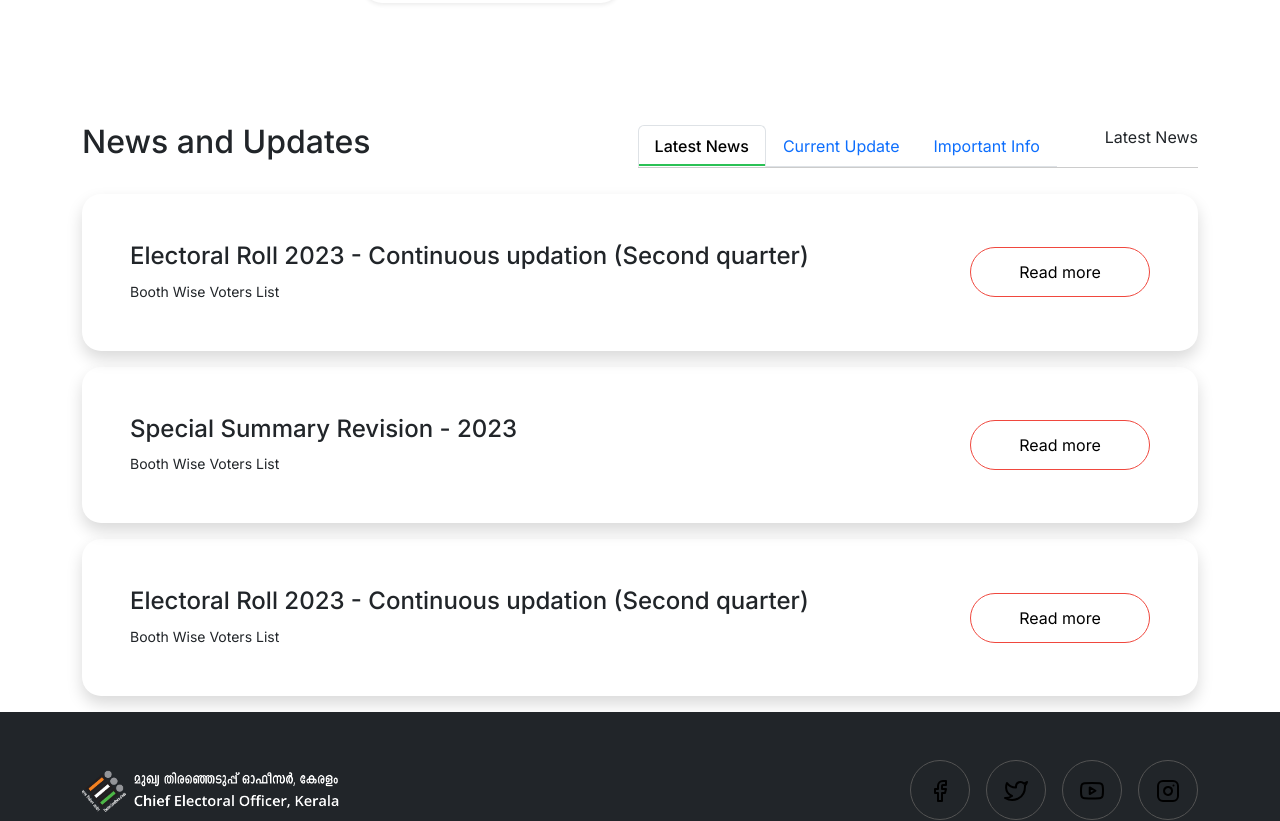
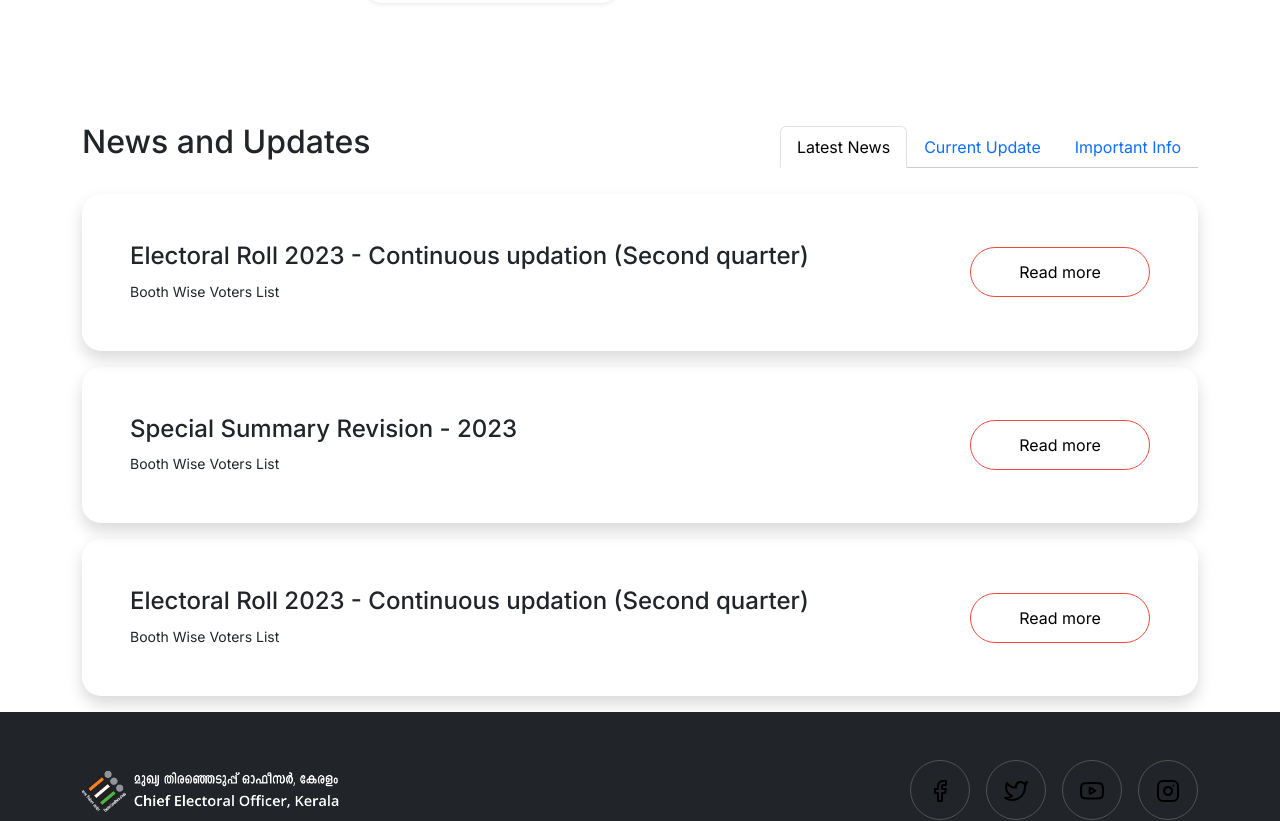
Before and after one commit to kripalakshmy82/ceokerala-kripa, a Next.js app: page / in a window 1280 px wide. Shown: the part 1680-2501 px from the top of the page. Built offline with nearby package versions, Linux system fonts and the light colour scheme.

Commit message:
News Update Tab Implementation

```diff
--- a/src/app/home/NewsUpdate/index.js
+++ b/src/app/home/NewsUpdate/index.js
@@ -1,6 +1,6 @@
 "use client";
 
-import { Container, Tabs, Tab } from "react-bootstrap";
+import { Container, Tab, Nav } from "react-bootstrap";
 import { newsUpdate } from "@/app/data";
 
 const tabsNavigation = [
@@ -22,37 +22,51 @@ const NewsUpdate = () => {
   return (
     <section className="latest-news">
       <Container>
+        <Tab.Container
+          id="news-tabs"
+          defaultActiveKey="latest-news"
+          unmountOnExit
+        >
           <div className="news-title-section d-flex flex-lg-row flex-md-row flex-sm-column flex-column justify-content-between align-items-center mb-lg-4 mb-md-4 mb-sm-4 mb-3">
             <div className="flex-block">
               <div className="flex-item">
                 <h2 className="site-heading">News and Updates</h2>
               </div>
             </div>
-
-          <div className="flex-block flex-block-links d-flex gap-5">
-            <Tabs className="mb-0" defaultActiveKey={[0]} variant="tabs">
-              {tabsNavigation.map(({ title }, key) => (
-                <Tab eventKey={key} title={title} className="position-relative">
-                  {title}
-                </Tab>
+            <Nav variant="tabs" className="flex-block flex-block-links d-flex">
+              {tabsNavigation.map(({ title, key }) => (
+                <Nav.Item key={key} className="position-relative">
+                  <Nav.Link eventKey={key}>{title}</Nav.Link>
+                </Nav.Item>
               ))}
-            </Tabs>
+            </Nav>
           </div>
-        </div>
-
+          <Tab.Content>
+            {tabsNavigation.map(({ key }, idx) => (
+              <Tab.Pane eventKey={key} key={idx}>
                 {newsUpdate.map(({ heading, description, href }, key) => (
-          <div key={key} className="news-item-section d-flex flex-lg-row flex-md-row flex-sm-column flex-column justify-content-between align-items-center shadow rounded-theme p-5 mb-3">
+                  <div
+                    key={key}
+                    className="news-item-section d-flex flex-lg-row flex-md-row flex-sm-column flex-column justify-content-between align-items-center shadow rounded-theme p-5 mb-3"
+                  >
                     <div className="flex-news-item">
                       <h4>{heading}</h4>
                       <small>{description}</small>
                     </div>
                     <div className="flex-news-btn">
-              <a href={href} className="theme-btn-component btn-theme border-theme">
+                      <a
+                        href={href}
+                        className="theme-btn-component btn-theme border-theme"
+                      >
                         Read more
                       </a>
                     </div>
                   </div>
                 ))}
+              </Tab.Pane>
+            ))}
+          </Tab.Content>
+        </Tab.Container>
       </Container>
     </section>
   );
```
Lines whose indentation alone changed are shown as unchanged.
